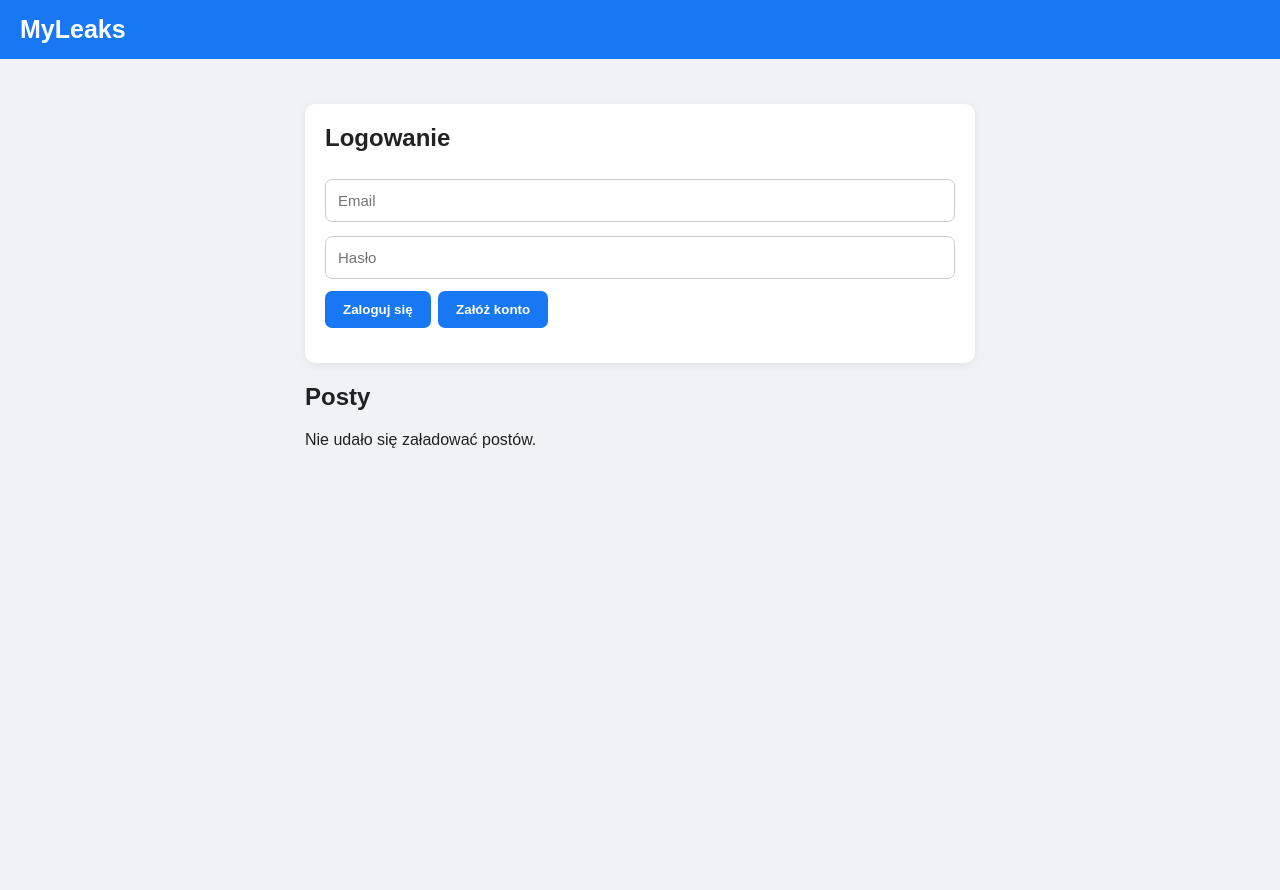
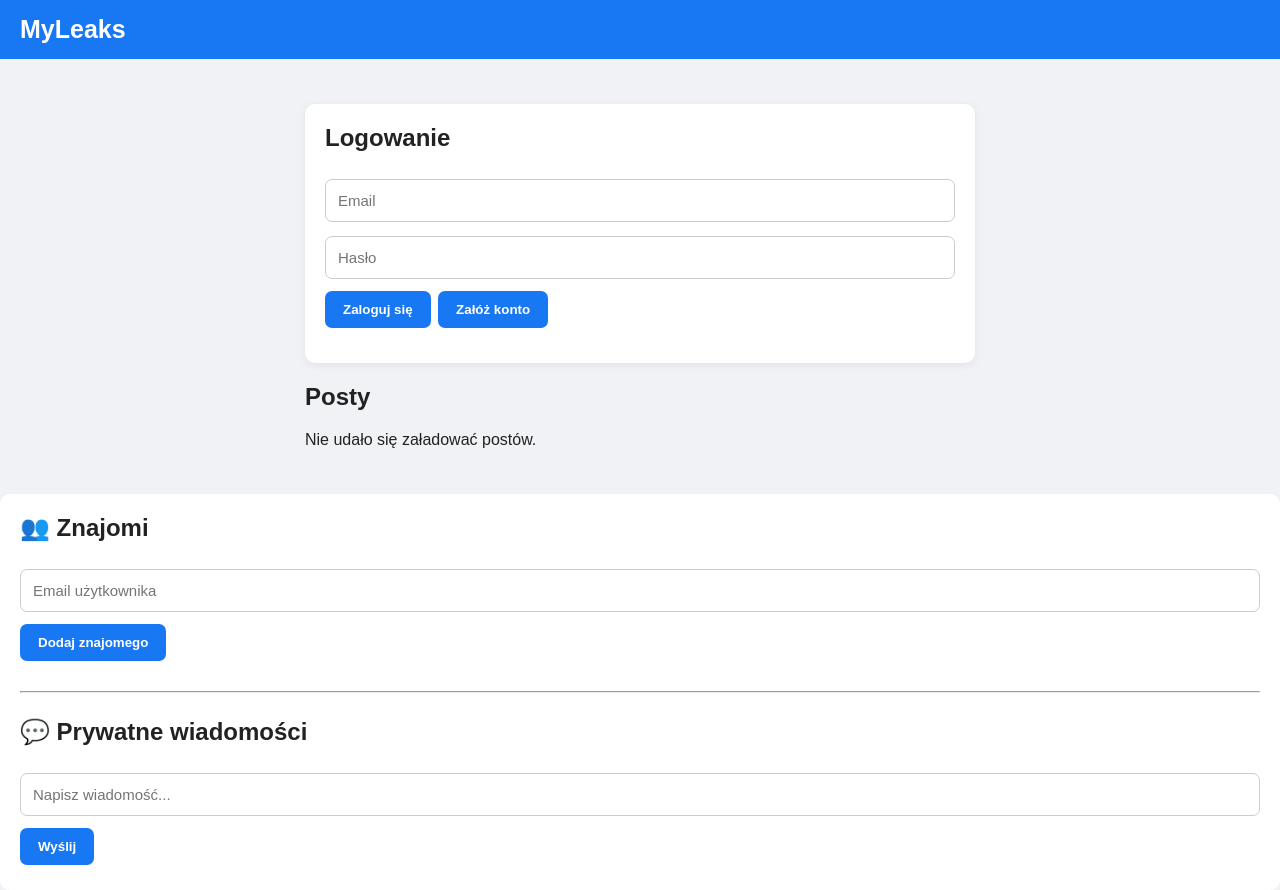
Before and after one commit to zie3mniak/my_leaks, a plain HTML site: page index.html in a window 1280 px wide. Before the commit the page ends 800 px from the top, so only its background shows below. Drawn offline with nearby package versions, Linux system fonts and the light colour scheme; no server answers.

Commit message:
index.html

```diff
--- a/index.html
+++ b/index.html
@@ -444,6 +444,23 @@
   loadPosts();
 
 </script>
+<!-- ZNAJOMI I WIADOMOŚCI -->
+<div style="margin-top:30px; padding:20px; background:white; border-radius:10px;">
+  <h2>👥 Znajomi</h2>
 
+  <input id="friendEmail" type="email" placeholder="Email użytkownika">
+  <button id="addFriendBtn">Dodaj znajomego</button>
+
+  <div id="friendsList" style="margin-top:15px;"></div>
+
+  <hr style="margin:25px 0;">
+
+  <h2>💬 Prywatne wiadomości</h2>
+
+  <div id="messagesList"></div>
+
+  <input id="messageText" type="text" placeholder="Napisz wiadomość...">
+  <button id="sendMessageBtn">Wyślij</button>
+</div>
 </body>
 </html>
```
